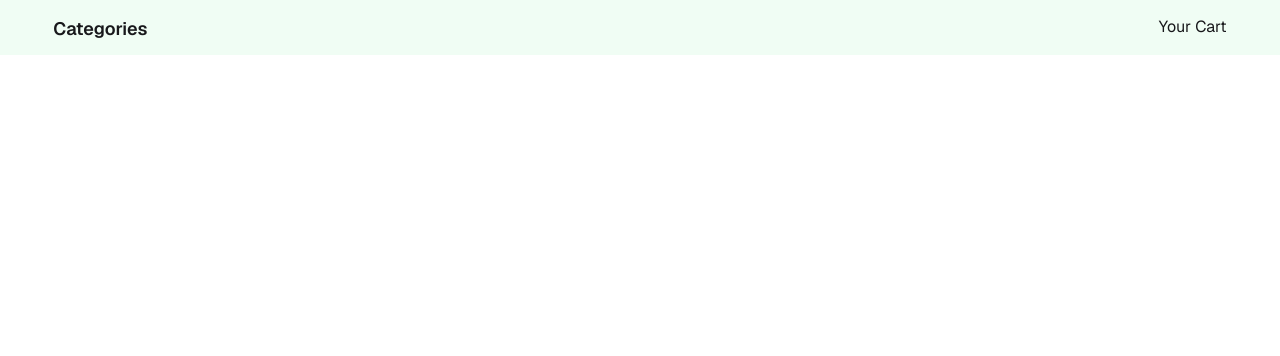
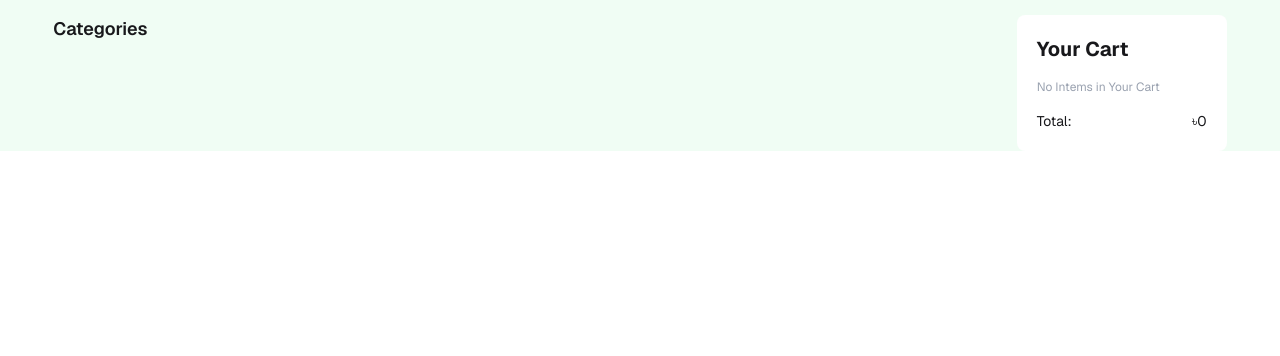
Before and after one commit to Sadman-Sakib-AIUB/Green-Earth, a plain HTML site: page index.html in a window 1280 px wide. Shown: the part 444-800 px from the top of the page. Drawn offline with nearby package versions, Linux system fonts and the light colour scheme; no server answers.

Commit message:
Added cart section

```diff
--- a/index.html
+++ b/index.html
@@ -99,16 +99,16 @@
     <!-------------------------------------- Shop Section ----------------------------------->
     <section class=" bg-[#f0fdf4]">
         <h2 class=" text-center text-3xl font-bold pt-8 pb-8">Choose Your Trees</h2>
-        <div class="container flex mx-auto w-11/12 justify-between">
+        <div class="container flex mx-auto w-11/12 justify-between md:flex-row ">
 
             <!-- Category start  -->
-            <div class="categories">
+            <div class="categories md:block ">
                 <div>
                     <h2 class="text-lg font-semibold mb-3">Categories</h2>
                 </div>
 
                 <!-- Categories  -->
-                <div id="category-container" class=" space-y-1">
+                <div id="category-container" class="space-y-1">
                     <!-- <button class="w-full hover:bg-[#15803D] hover:text-white p-1 text-sm rounded-sm text-left ">All Trees</button> -->
 
                     <!-- here will be all categories -->
@@ -122,24 +122,24 @@
             <!------------------- Tree Cards ----------------------->
             <div id="card-container" class=" products h-[20%] grid grid-cols-1 md:grid-cols-3 gap-5 ">
 
-                <!-- <div class="card bg-base-100 w-52 shadow-sm">
-                <figure class="p-2">
-                    <img
-                    class=" rounded-md"
-                    src="https://img.daisyui.com/images/stock/photo-1606107557195-0e29a4b5b4aa.webp"
-                    alt="tree" />
-                </figure>
-                <div class="card-body">
-                    <h2 class="text-sm font-semibold mt-[-20px]">Mango Tree</h2>
-                    <p class=" text-xs text-gray-400 mb-10">A card component has a figure, a body part, and inside body there are title and actions parts</p>
-                    <div class="card-actions justify-center">
-                    <button class="btn btn-sm rounded-4xl bg-[#15803D] text-white w-full">Buy Now</button>
-                    </div>
-                </div>
-                </div> -->
+                <!-- Plant Cards will be added Here  -->
 
             </div>
-            <div class="cart">Your Cart</div>
+
+
+            <!------------------------- Cart Section ----------------------->
+            <div class="cart">
+              <div class="card-container bg-base-100 rounded-lg hidden md:block p-5 w-[210px] space-y-4">
+                <h2 class=" text-xl font-bold">Your Cart</h2>
+                <p class=" text-xs text-gray-400 ">No Intems in Your Cart</p>
+                <div class="flex justify-between">
+                  <p class=" text-sm ">Total:</p>
+                  <p class=" text-sm"><span>৳</span>0</p>
+                </div>
+              </div>
+
+
+            </div>
         </div>
     </section>
 
```
